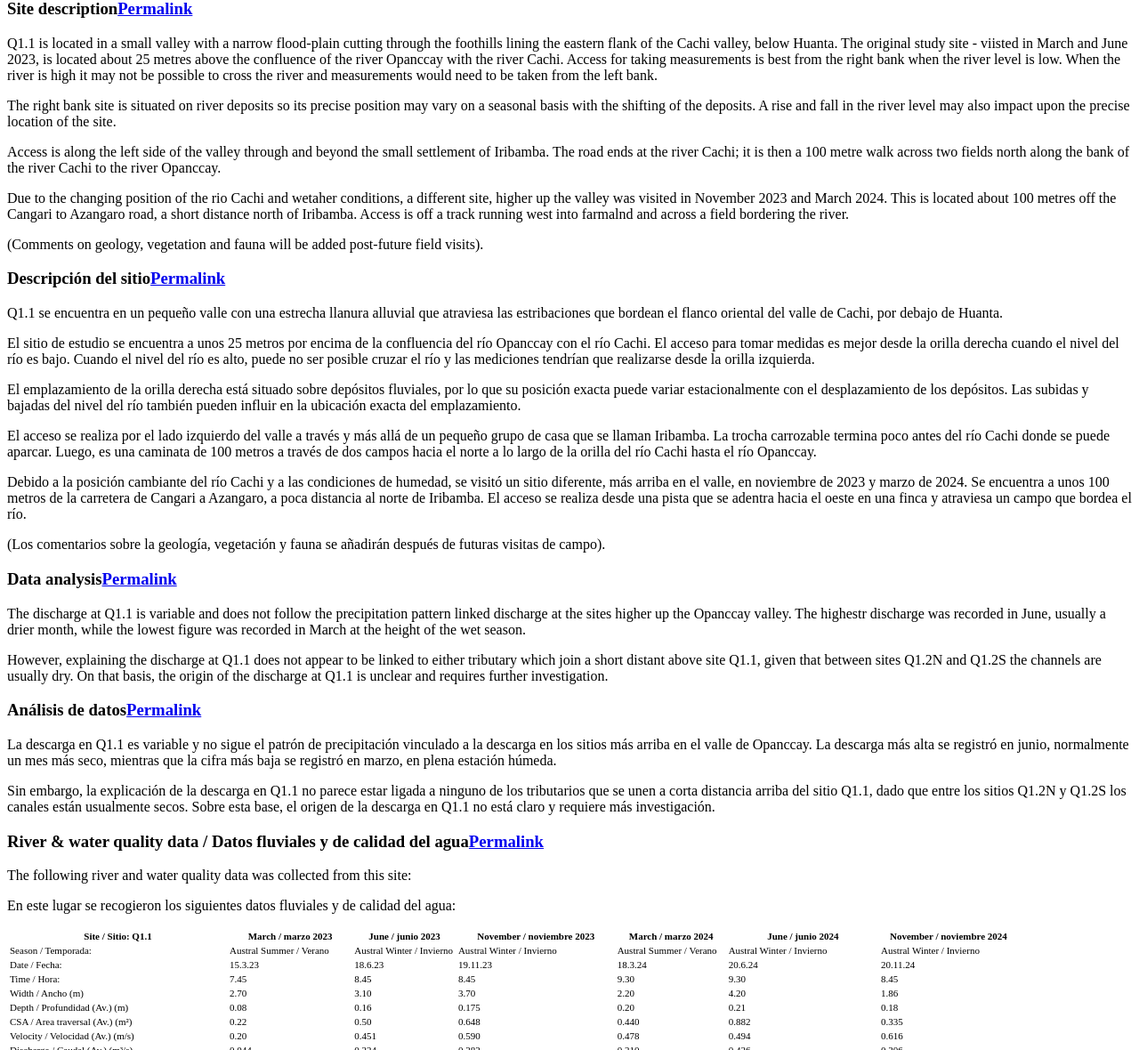
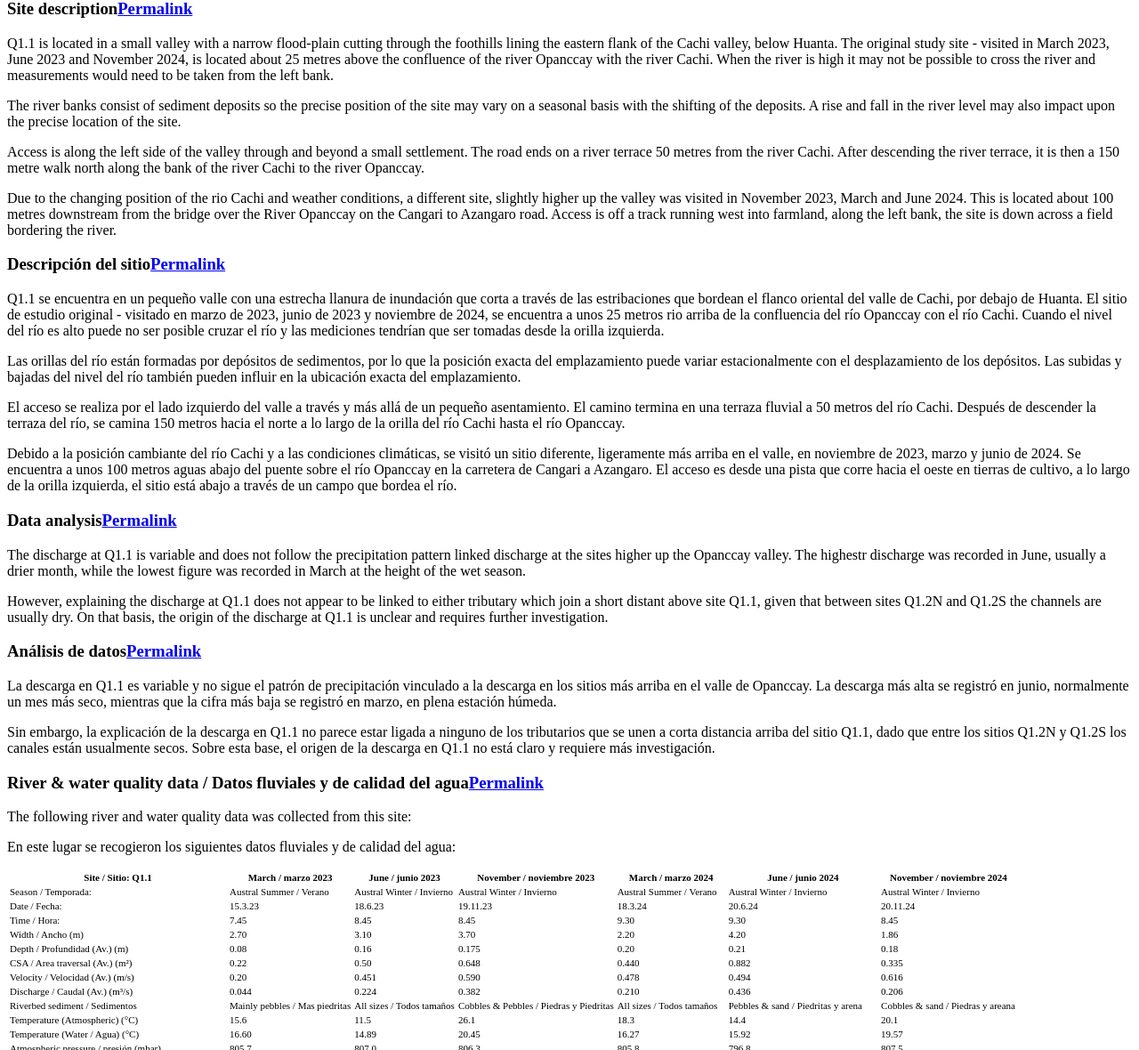
Before and after one commit to HVLepage/cavep-unah, a Jekyll site: the page built from _docs/site-network/Q1_1.md, in a window 1280 px wide and 1400 px high, scrolled down 2784 px. Shown: the part 220-1400 px from the top of the window at 89% size. Built offline with Jekyll 4.4.1, drawn with Linux system fonts in a browser that asks for light colours; comment, search, counter and statistics services are not loaded; some of the changed text lies outside the part shown.

Commit message:
Update Q1_1.md

```diff
--- a/_docs/site-network/Q1_1.md
+++ b/_docs/site-network/Q1_1.md
@@ -49,30 +49,24 @@
 
 ### Site description
 
-Q1.1 is located in a small valley with a narrow flood-plain cutting through the foothills lining the eastern flank of the Cachi valley, below Huanta. The original study site - viisted in March and June 2023, is located about 25 metres above the confluence of the river Opanccay with the river Cachi. Access for taking measurements is best from the right bank when the river level is low. When the river is high it may not be possible to cross the river and measurements would need to be taken from the left bank.
+Q1.1 is located in a small valley with a narrow flood-plain cutting through the foothills lining the eastern flank of the Cachi valley, below Huanta. The original study site - visited in March 2023, June 2023 and November 2024, is located about 25 metres above the confluence of the river Opanccay with the river Cachi. When the river is high it may not be possible to cross the river and measurements would need to be taken from the left bank.
 
-The right bank site is situated on river deposits so its precise position may vary on a seasonal basis with the shifting of the deposits. A rise and fall in the river level may also impact upon the precise location of the site.
+The river banks consist of sediment deposits so the precise position of the site may vary on a seasonal basis with the shifting of the deposits. A rise and fall in the river level may also impact upon the precise location of the site.
 
-Access is along the left side of the valley through and beyond the small settlement of Iribamba. The road ends at the river Cachi; it is then a 100 metre walk across two fields north along the bank of the river Cachi to the river Opanccay.
+Access is along the left side of the valley through and beyond a small settlement. The road ends on a river terrace 50 metres from the river Cachi. After descending the river terrace, it is then a 150 metre walk north along the bank of the river Cachi to the river Opanccay.
 
-Due to the changing position of the rio Cachi and wetaher conditions, a different site, higher up the valley was visited in November 2023 and March 2024. This is located about 100 metres off the Cangari to Azangaro road, a short distance north of Iribamba. Access is off a track running west into farmalnd and across a field bordering the river.
-
-(Comments on geology, vegetation and fauna will be added post-future field visits).
+Due to the changing position of the rio Cachi and weather conditions, a different site, slightly higher up the valley was visited in November 2023, March and June 2024. This is located about 100 metres downstream from the bridge over the River Opanccay on the Cangari to Azangaro road. Access is off a track running west into farmland, along the left bank, the site is down across a field bordering the river.
 
 
 ### Descripción del sitio
 
-Q1.1 se encuentra en un pequeño valle con una estrecha llanura alluvial que atraviesa las estribaciones que bordean el flanco oriental del valle de Cachi, por debajo de Huanta.
+Q1.1 se encuentra en un pequeño valle con una estrecha llanura de inundación que corta a través de las estribaciones que bordean el flanco oriental del valle de Cachi, por debajo de Huanta. El sitio de estudio original - visitado en marzo de 2023, junio de 2023 y noviembre de 2024, se encuentra a unos 25 metros rio arriba de la confluencia del río Opanccay con el río Cachi. Cuando el nivel del río es alto puede no ser posible cruzar el río y las mediciones tendrían que ser tomadas desde la orilla izquierda.
 
-El sitio de estudio se encuentra a unos 25 metros por encima de la confluencia del río Opanccay con el río Cachi. El acceso para tomar medidas es mejor desde la orilla derecha cuando el nivel del río es bajo. Cuando el nivel del río es alto, puede no ser posible cruzar el río y las mediciones tendrían que realizarse desde la orilla izquierda.
+Las orillas del río están formadas por depósitos de sedimentos, por lo que la posición exacta del emplazamiento puede variar estacionalmente con el desplazamiento de los depósitos. Las subidas y bajadas del nivel del río también pueden influir en la ubicación exacta del emplazamiento.
 
-El emplazamiento de la orilla derecha está situado sobre depósitos fluviales, por lo que su posición exacta puede variar estacionalmente con el desplazamiento de los depósitos. Las subidas y bajadas del nivel del río también pueden influir en la ubicación exacta del emplazamiento.
+El acceso se realiza por el lado izquierdo del valle a través y más allá de un pequeño asentamiento. El camino termina en una terraza fluvial a 50 metros del río Cachi. Después de descender la terraza del río, se camina 150 metros hacia el norte a lo largo de la orilla del río Cachi hasta el río Opanccay.
 
-El acceso se realiza por el lado izquierdo del valle a través y más allá de un pequeño grupo de casa que se llaman Iribamba. La trocha carrozable termina poco antes del río Cachi donde se puede aparcar. Luego, es una caminata de 100 metros a través de dos campos hacia el norte a lo largo de la orilla del río Cachi hasta el río Opanccay.
-
-Debido a la posición cambiante del río Cachi y a las condiciones de humedad, se visitó un sitio diferente, más arriba en el valle, en noviembre de 2023 y marzo de 2024. Se encuentra a unos 100 metros de la carretera de Cangari a Azangaro, a poca distancia al norte de Iribamba. El acceso se realiza desde una pista que se adentra hacia el oeste en una finca y atraviesa un campo que bordea el río.
-
-(Los comentarios sobre la geología, vegetación y fauna se añadirán después de futuras visitas de campo).
+Debido a la posición cambiante del río Cachi y a las condiciones climáticas, se visitó un sitio diferente, ligeramente más arriba en el valle, en noviembre de 2023, marzo y junio de 2024. Se encuentra a unos 100 metros aguas abajo del puente sobre el río Opanccay en la carretera de Cangari a Azangaro. El acceso es desde una pista que corre hacia el oeste en tierras de cultivo, a lo largo de la orilla izquierda, el sitio está abajo a través de un campo que bordea el río.
 
 
 ### Data analysis
```
Also changed, not shown: other parts of _docs/site-network/Q1_1.md (+1 -1 lines).
